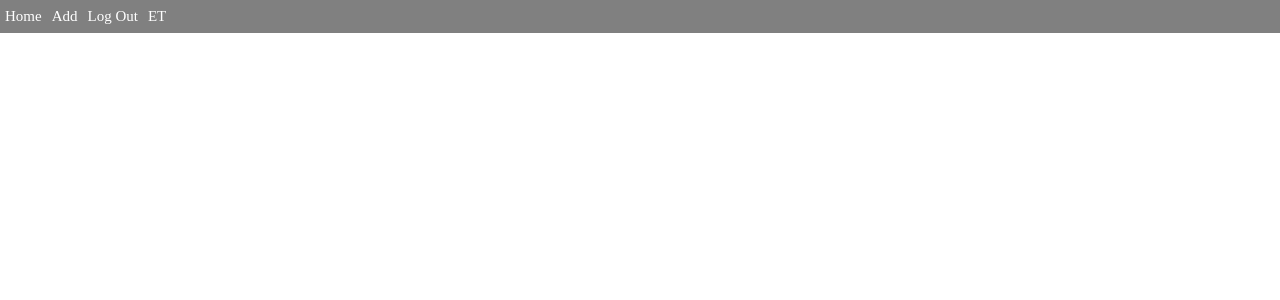
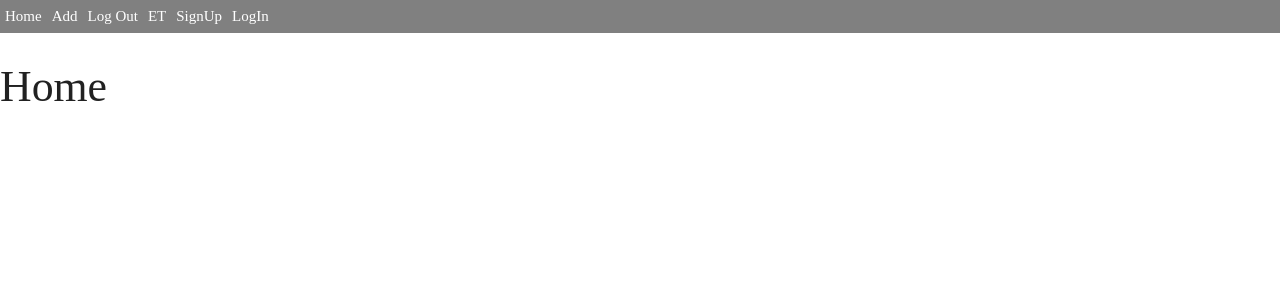
Before and after one commit to tandaraelena/nice-to-meet-you-redux, a React (Create React App) app: page /sign-in in a window 1280 px wide. Shown: the top 300 px of the page. Built offline with nearby package versions, Linux system fonts and the light colour scheme.

Commit message:
create the home page and day-items

```diff
--- a/src/components/app/App.js
+++ b/src/components/app/App.js
@@ -1,12 +1,14 @@
 import React from 'react';
 import { BrowserRouter } from 'react-router-dom'
 import Navbar from '../layout/navbar';
+import Home from '../home/home';
 
 function App() {
   return (
     <BrowserRouter>
       <div className="App">
         <Navbar/>
+        <Home/>
       </div>
     </BrowserRouter>
   );
--- a/src/components/home/home.js
+++ b/src/components/home/home.js
@@ -0,0 +1,13 @@
+import React, { Component } from 'react'
+
+class Home extends Component {
+  render() {
+    return (
+      <div>
+        <h3>Home</h3>
+      </div>
+    )
+  }
+}
+
+export default Home
--- a/src/components/layout/layout.style.js
+++ b/src/components/layout/layout.style.js
@@ -1,5 +1,4 @@
 import styled from 'styled-components'
-import SignedInLinks from './sign-in';
 
 export const NavbarStyled = styled.div`
   width: 100%;
--- a/src/components/layout/navbar.js
+++ b/src/components/layout/navbar.js
@@ -1,13 +1,15 @@
 import React from 'react'
 import { Link } from 'react-router-dom'
-import { NavbarStyled, SignedInLinksStyled } from './layout.style'
+import { NavbarStyled } from './layout.style'
 import SignedInLinks from './sign-in';
+import SingOutLinks from './sign-out';
 
 const Navbar = () => {
   return (
     <NavbarStyled>
       <Link to='/'>Home</Link>
       <SignedInLinks/>
+      <SingOutLinks/>
     </NavbarStyled>
   )
 }
--- a/src/components/layout/sign-out.js
+++ b/src/components/layout/sign-out.js
@@ -0,0 +1,14 @@
+import React from 'react'
+import { NavLink } from 'react-router-dom'
+import { SignedInLinksStyled } from './layout.style';
+
+const SingOutLinks = () => {
+  return (
+    <SignedInLinksStyled>
+      <NavLink to='/' >SignUp</NavLink>
+      <NavLink to='/' >LogIn</NavLink>
+    </SignedInLinksStyled>
+  )
+}
+
+export default SingOutLinks
```
Also changed, not shown: src/components/days/days-list.js (+22 -0 lines).
